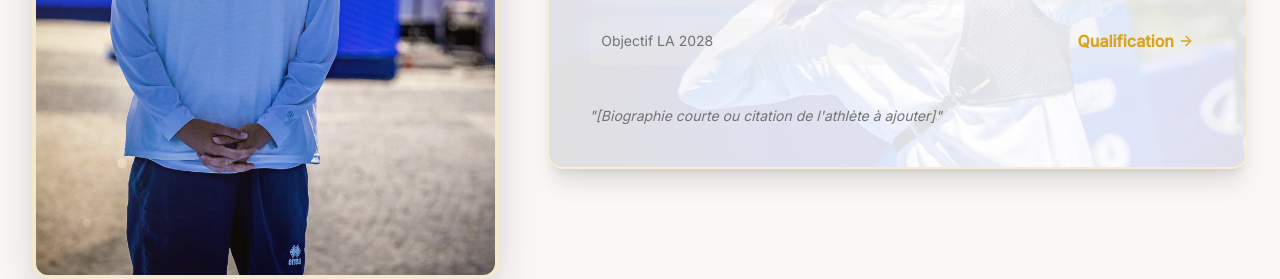
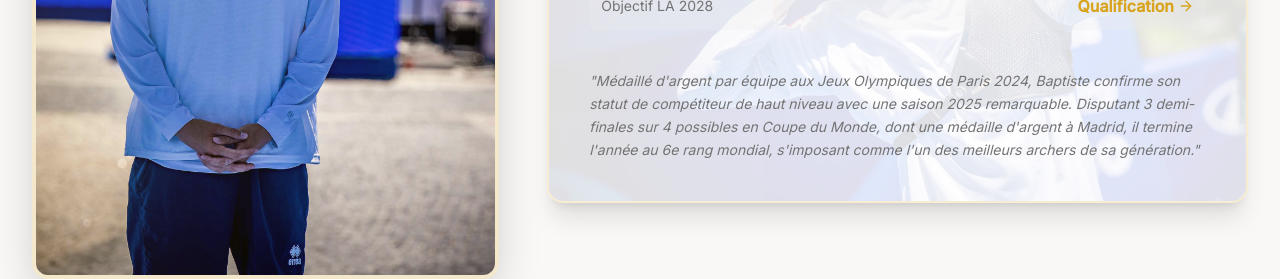
Before and after one commit to nc7hmwtkz4-dot/sg-367be137-3608-459c-9bca-cc2af1e0b7e2-1780337345, a Next.js app: page /los-angeles-2028 in a window 1280 px wide. Shown: the part 904-1183 px from the top of the page. Built offline with nearby package versions, Linux system fonts and the light colour scheme; no server answers.

Commit message:
feat(data): add baptiste addis palmares and bio

```diff
--- a/src/pages/los-angeles-2028.tsx
+++ b/src/pages/los-angeles-2028.tsx
@@ -23,7 +23,7 @@ interface Athlete {
 }
 
 const athletesData: Athlete[] = [
-  { name: "Baptiste Addis", country: "FRA", flag: "🇫🇷", waId: 32221, profileImage: "/R3X_2643.jpg", actionImage: "/media_51380562_50966596_compressed.jpg", stats: { discipline: "Arc Classique", bestScore: "680/720", ranking: "Top 15 France" }, palmares: [] },
+  { name: "Baptiste Addis", country: "FRA", flag: "🇫🇷", waId: 32221, profileImage: "/R3X_2643.jpg", actionImage: "/media_51380562_50966596_compressed.jpg", stats: { discipline: "Arc Classique", bestScore: "680/720", ranking: "Top 15 France" }, palmares: ["Médaille d'argent Coupe du Monde Madrid 2025"], bio: "Médaillé d'argent par équipe aux Jeux Olympiques de Paris 2024, Baptiste confirme son statut de compétiteur de haut niveau avec une saison 2025 remarquable. Disputant 3 demi-finales sur 4 possibles en Coupe du Monde, dont une médaille d'argent à Madrid, il termine l'année au 6e rang mondial, s'imposant comme l'un des meilleurs archers de sa génération." },
   { name: "Victoria Sebastian", country: "FRA", flag: "🇫🇷", waId: 27419, profileImage: "/IMG_3209.HEIC", actionImage: "/R3X_2810.jpg", stats: { discipline: "Arc Classique", bestScore: "665/720", ranking: "Top 20 France" }, palmares: [], bio: "Archère talentueuse en constante progression, Victoria combine technique rigoureuse et mental d'acier pour viser l'excellence olympique." },
   { name: "Jean-Charles Valladont", country: "FRA", flag: "🇫🇷", waId: 6403, profileImage: "/B16_7739.jpg", actionImage: "/R3X_9396.jpg", stats: { discipline: "Arc Classique", bestScore: "692/720", ranking: "Top 10 France" }, palmares: ["Médaille de bronze au championnat d'Europe par équipe 2026"], bio: "Figure emblématique du tir à l'arc français depuis 2006, Jean-Charles incarne l'excellence et la constance au plus haut niveau. Médaillé d'argent individuel aux Jeux Olympiques de Rio 2016, puis médaillé d'argent par équipe à Paris 2024, il vise désormais l'or olympique à Los Angeles 2028 pour couronner une carrière exceptionnelle." },
   { name: "Anaëlle Florent", country: "FRA", flag: "🇫🇷", waId: 19935, palmares: [] },
```
